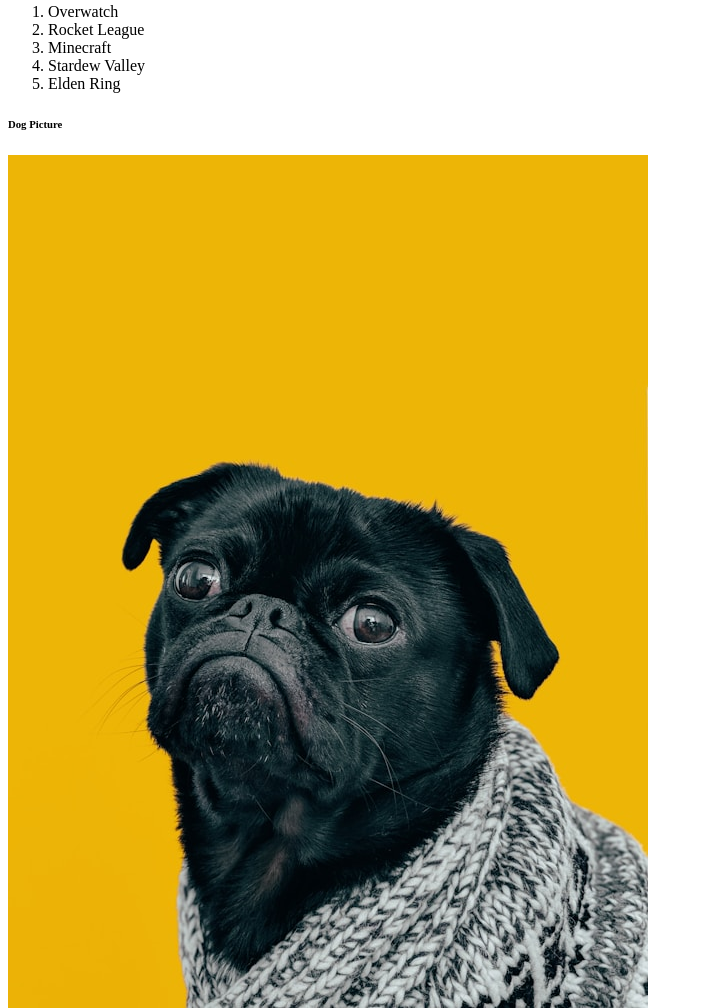
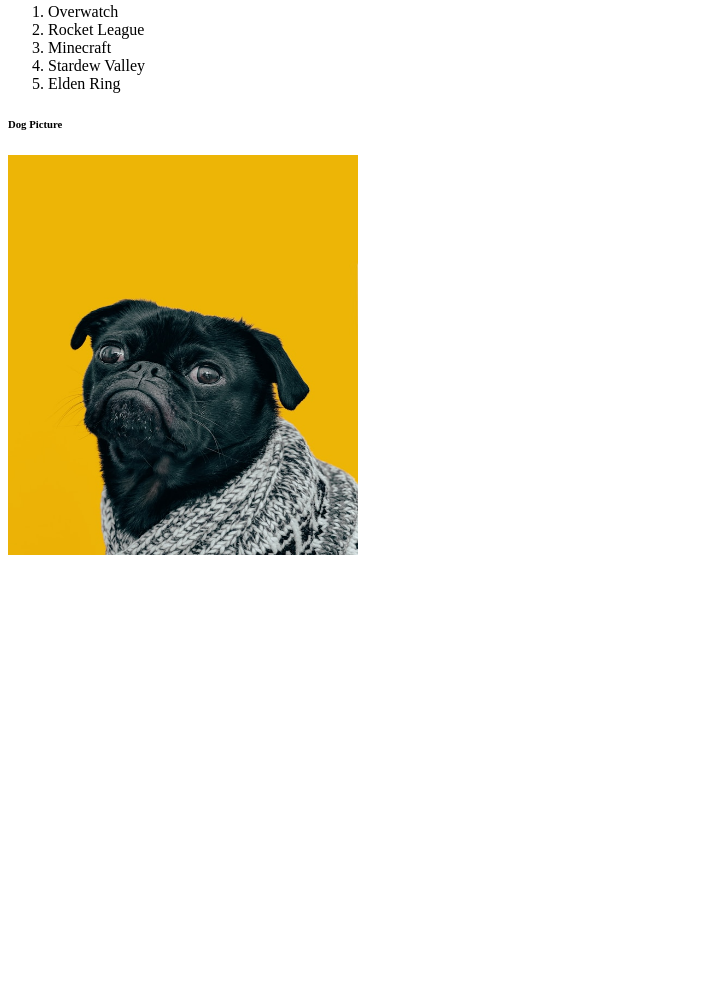
Before and after one commit to MightyElf4/git_test, a plain HTML site: page practice.html in a window 1280 px wide. Shown: the part 652-1660 px from the top of the page, without its empty margins (0-703 px from the left). After the commit the page ends 1219 px from the top, so only its background shows below. Drawn offline with Linux system fonts and the light colour scheme.

Commit message:
Add alt, hieght, and width to image

```diff
--- a/practice.html
+++ b/practice.html
@@ -50,7 +50,7 @@
     </ol>
 
     <h6>Dog Picture</h6>
-    <img src="./images/dog.jpg">
+    <img src="./images/dog.jpg" alt="Image of a pug" height="400" width="350">
 
 </body>
 </html>
```
